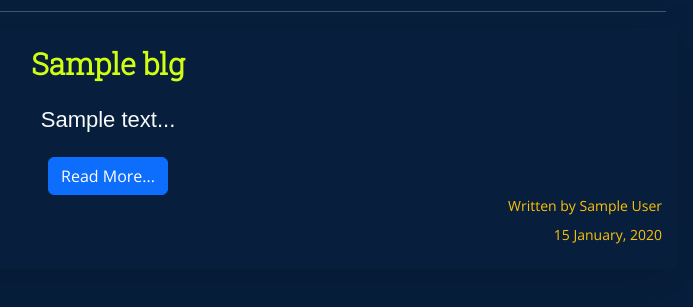
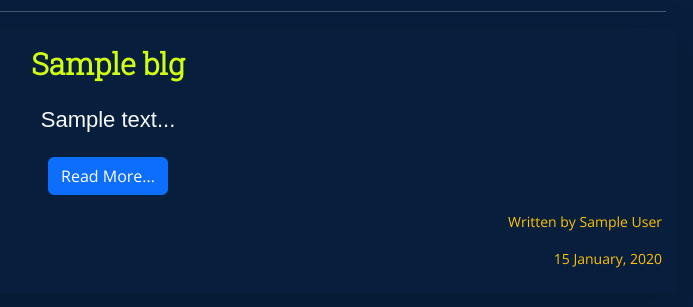
Before and after one commit to Gauravraj1141/pytest, a Django app: template pyapp/templates/blogapp/home.html in a window 1280 px wide. Shown: the part 167-474 px from the top of the page, without its empty margins (532-1225 px from the left). Run offline with Django 4.2, Linux system fonts and the light colour scheme; the template is opened without the code that fills it: most values are stand-ins (such as "Sample title", 1, 10 or a date in 2020); some web fonts are replaced.

Commit message:
update version-2

```diff
--- a/pyapp/templates/blogapp/home.html
+++ b/pyapp/templates/blogapp/home.html
@@ -57,7 +57,7 @@ Blog
                 <p class="font-para">{{ blg.Desc|slice:":300"|capfirst }}..</p>
                 <a href="{% url 'readblog' blg.U_id %}" class="btn btn-primary">Read More...</a>
 
-                <div class="d-flex justify-content-end text-warning gap-2 ">
+                <div class="d-flex justify-content-end text-warning gap-2 my-3">
                     <small>Written by
                         {{ blg.Author|capfirst }}
                     </small>
```
